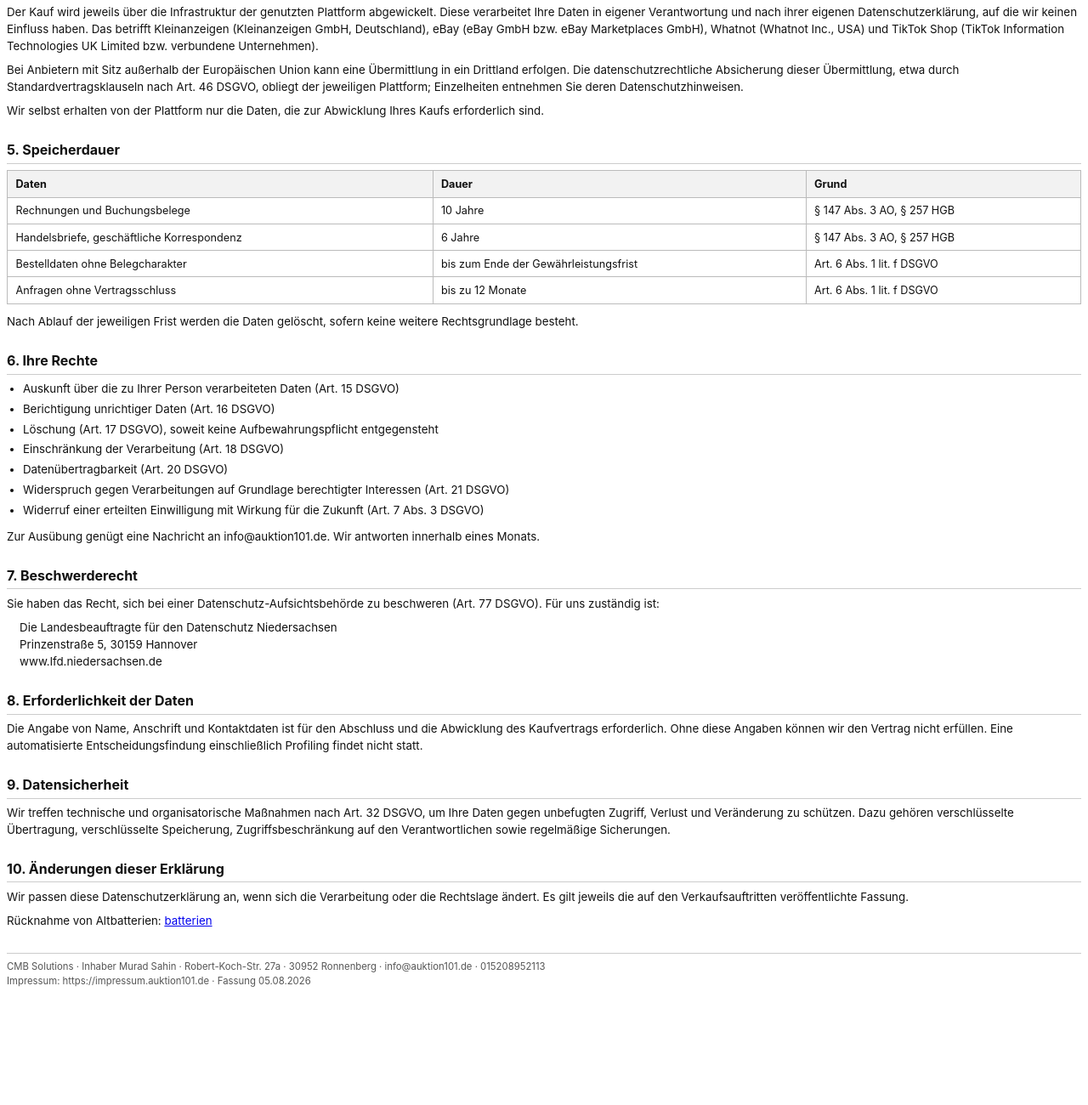
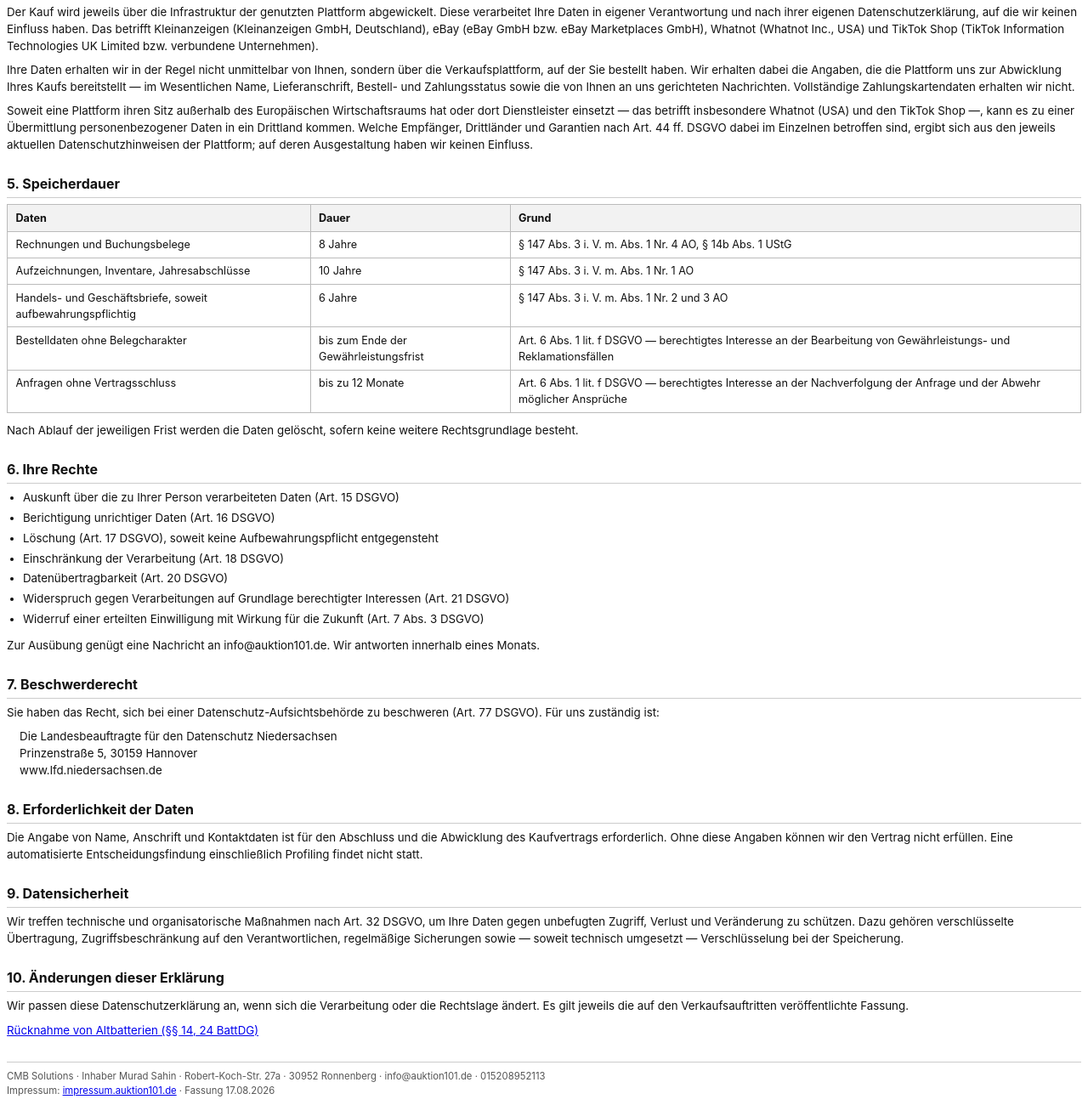
Before and after one commit to clawlite/auktion101, a plain HTML site: page datenschutz.html in a window 1280 px wide. Shown: the part 832-2132 px from the top of the page at 85% size. Before the commit the page ends 2003 px from the top, so only its background shows below. Drawn offline with Linux system fonts and the light colour scheme.

Commit message:
Rechtstexte 17.08.2026: Aufbewahrungsfristen korrigiert, Batterie-Ueberversprechen entfernt
datenschutz.html
- Rechnungen/Buchungsbelege 10 -> 8 Jahre (§ 147 III i.V.m. I Nr. 4 AO, § 14b I UStG,
  beide am Gesetzestext verifiziert). Zeile fuer 10-Jahres-Unterlagen (Nr. 1) ergaenzt.
- § 257 HGB entfernt: Einzelunternehmer ist nicht zwingend Kaufmann, die AO-Zitierung
  allein trifft sicher zu.
- Art. 6 I lit. f: berechtigtes Interesse jetzt benannt (Art. 13 I lit. d DSGVO)
- Drittland konkretisiert (Whatnot USA, TikTok Shop) statt pauschalem "kann erfolgen"
- Datenherkunft ergaenzt: Daten kommen ueber die Plattform, nicht unmittelbar
- "verschluesselte Speicherung" -> "soweit technisch umgesetzt" (nichts behaupten,
  was die TOM nicht hergibt)
- Batterie-Link erhalten, Linktext von "batterien" auf sprechenden Text

batterien.html
- Zusage "Rücksendeetikett, das Porto uebernehmen wir" entfernt. § 14 BattDG verlangt
  nur "geeignete Rueckgabemoeglichkeiten in zumutbarer Entfernung" - keine
  Portouebernahme. Das war ein Ueberversprechen ueber das Gesetz hinaus.
- Pflichtinhalte nach § 24 III BattDG unveraendert: unentgeltliche Rueckgabe,
  gesetzliche Rueckgabepflicht, bildlicher Hinweis (SVG).

Co-Authored-By: Claude Opus 5 (1M context) <noreply@anthropic.com>

```diff
--- a/datenschutz.html
+++ b/datenschutz.html
@@ -20,7 +20,7 @@ footer { margin-top: 7mm; padding-top: 2mm; border-top: 1px solid #ccc; font-siz
 <h1>Datenschutzerklärung</h1>
 <div class="kopf">
 Gilt für die Verkaufsauftritte der Marke „auktion101" auf Kleinanzeigen, eBay, Whatnot und im TikTok Shop<br>
-Stand: 05.08.2026
+Stand: 17.08.2026
 </div>
 
 <h2>1. Verantwortlicher</h2>
@@ -53,16 +53,18 @@ E-Mail: info@auktion101.de
 
 <h2>4. Verarbeitung durch die Verkaufsplattformen</h2>
 <p>Der Kauf wird jeweils über die Infrastruktur der genutzten Plattform abgewickelt. Diese verarbeitet Ihre Daten in eigener Verantwortung und nach ihrer eigenen Datenschutzerklärung, auf die wir keinen Einfluss haben. Das betrifft Kleinanzeigen (Kleinanzeigen GmbH, Deutschland), eBay (eBay GmbH bzw. eBay Marketplaces GmbH), Whatnot (Whatnot Inc., USA) und TikTok Shop (TikTok Information Technologies UK Limited bzw. verbundene Unternehmen).</p>
-<p>Bei Anbietern mit Sitz außerhalb der Europäischen Union kann eine Übermittlung in ein Drittland erfolgen. Die datenschutzrechtliche Absicherung dieser Übermittlung, etwa durch Standardvertragsklauseln nach Art. 46 DSGVO, obliegt der jeweiligen Plattform; Einzelheiten entnehmen Sie deren Datenschutzhinweisen.</p>
-<p>Wir selbst erhalten von der Plattform nur die Daten, die zur Abwicklung Ihres Kaufs erforderlich sind.</p>
+<p>Ihre Daten erhalten wir in der Regel nicht unmittelbar von Ihnen, sondern über die Verkaufsplattform, auf der Sie bestellt haben. Wir erhalten dabei die Angaben, die die Plattform uns zur Abwicklung Ihres Kaufs bereitstellt — im Wesentlichen Name, Lieferanschrift, Bestell- und Zahlungsstatus sowie die von Ihnen an uns gerichteten Nachrichten. Vollständige Zahlungskartendaten erhalten wir nicht.</p>
+
+<p>Soweit eine Plattform ihren Sitz außerhalb des Europäischen Wirtschaftsraums hat oder dort Dienstleister einsetzt — das betrifft insbesondere Whatnot (USA) und den TikTok Shop —, kann es zu einer Übermittlung personenbezogener Daten in ein Drittland kommen. Welche Empfänger, Drittländer und Garantien nach Art. 44 ff. DSGVO dabei im Einzelnen betroffen sind, ergibt sich aus den jeweils aktuellen Datenschutzhinweisen der Plattform; auf deren Ausgestaltung haben wir keinen Einfluss.</p>
 
 <h2>5. Speicherdauer</h2>
 <table>
 <tr><th>Daten</th><th>Dauer</th><th>Grund</th></tr>
-<tr><td>Rechnungen und Buchungsbelege</td><td>10 Jahre</td><td>§ 147 Abs. 3 AO, § 257 HGB</td></tr>
-<tr><td>Handelsbriefe, geschäftliche Korrespondenz</td><td>6 Jahre</td><td>§ 147 Abs. 3 AO, § 257 HGB</td></tr>
-<tr><td>Bestelldaten ohne Belegcharakter</td><td>bis zum Ende der Gewährleistungsfrist</td><td>Art. 6 Abs. 1 lit. f DSGVO</td></tr>
-<tr><td>Anfragen ohne Vertragsschluss</td><td>bis zu 12 Monate</td><td>Art. 6 Abs. 1 lit. f DSGVO</td></tr>
+<tr><td>Rechnungen und Buchungsbelege</td><td>8 Jahre</td><td>§ 147 Abs. 3 i. V. m. Abs. 1 Nr. 4 AO, § 14b Abs. 1 UStG</td></tr>
+<tr><td>Aufzeichnungen, Inventare, Jahresabschlüsse</td><td>10 Jahre</td><td>§ 147 Abs. 3 i. V. m. Abs. 1 Nr. 1 AO</td></tr>
+<tr><td>Handels- und Geschäftsbriefe, soweit aufbewahrungspflichtig</td><td>6 Jahre</td><td>§ 147 Abs. 3 i. V. m. Abs. 1 Nr. 2 und 3 AO</td></tr>
+<tr><td>Bestelldaten ohne Belegcharakter</td><td>bis zum Ende der Gewährleistungsfrist</td><td>Art. 6 Abs. 1 lit. f DSGVO — berechtigtes Interesse an der Bearbeitung von Gewährleistungs- und Reklamationsfällen</td></tr>
+<tr><td>Anfragen ohne Vertragsschluss</td><td>bis zu 12 Monate</td><td>Art. 6 Abs. 1 lit. f DSGVO — berechtigtes Interesse an der Nachverfolgung der Anfrage und der Abwehr möglicher Ansprüche</td></tr>
 </table>
 <p>Nach Ablauf der jeweiligen Frist werden die Daten gelöscht, sofern keine weitere Rechtsgrundlage besteht.</p>
 
@@ -90,15 +92,16 @@ www.lfd.niedersachsen.de
 <p>Die Angabe von Name, Anschrift und Kontaktdaten ist für den Abschluss und die Abwicklung des Kaufvertrags erforderlich. Ohne diese Angaben können wir den Vertrag nicht erfüllen. Eine automatisierte Entscheidungsfindung einschließlich Profiling findet nicht statt.</p>
 
 <h2>9. Datensicherheit</h2>
-<p>Wir treffen technische und organisatorische Maßnahmen nach Art. 32 DSGVO, um Ihre Daten gegen unbefugten Zugriff, Verlust und Veränderung zu schützen. Dazu gehören verschlüsselte Übertragung, verschlüsselte Speicherung, Zugriffsbeschränkung auf den Verantwortlichen sowie regelmäßige Sicherungen.</p>
+<p>Wir treffen technische und organisatorische Maßnahmen nach Art. 32 DSGVO, um Ihre Daten gegen unbefugten Zugriff, Verlust und Veränderung zu schützen. Dazu gehören verschlüsselte Übertragung, Zugriffsbeschränkung auf den Verantwortlichen, regelmäßige Sicherungen sowie — soweit technisch umgesetzt — Verschlüsselung bei der Speicherung.</p>
 
 <h2>10. Änderungen dieser Erklärung</h2>
 <p>Wir passen diese Datenschutzerklärung an, wenn sich die Verarbeitung oder die Rechtslage ändert. Es gilt jeweils die auf den Verkaufsauftritten veröffentlichte Fassung.</p>
 
-<p class="muted">Rücknahme von Altbatterien: <a href="/batterien.html">batterien</a></p>
-    <footer>
+<p class="muted"><a href="/batterien.html">Rücknahme von Altbatterien (§§ 14, 24 BattDG)</a></p>
+
+<footer>
 CMB Solutions · Inhaber Murad Sahin · Robert-Koch-Str. 27a · 30952 Ronnenberg · info@auktion101.de · 015208952113<br>
-Impressum: https://impressum.auktion101.de · Fassung 05.08.2026
+Impressum: <a href="https://impressum.auktion101.de">impressum.auktion101.de</a> · Fassung 17.08.2026
 </footer>
 
 </body></html>
```
Also changed, not shown: batterien.html (+1 -2 lines).
